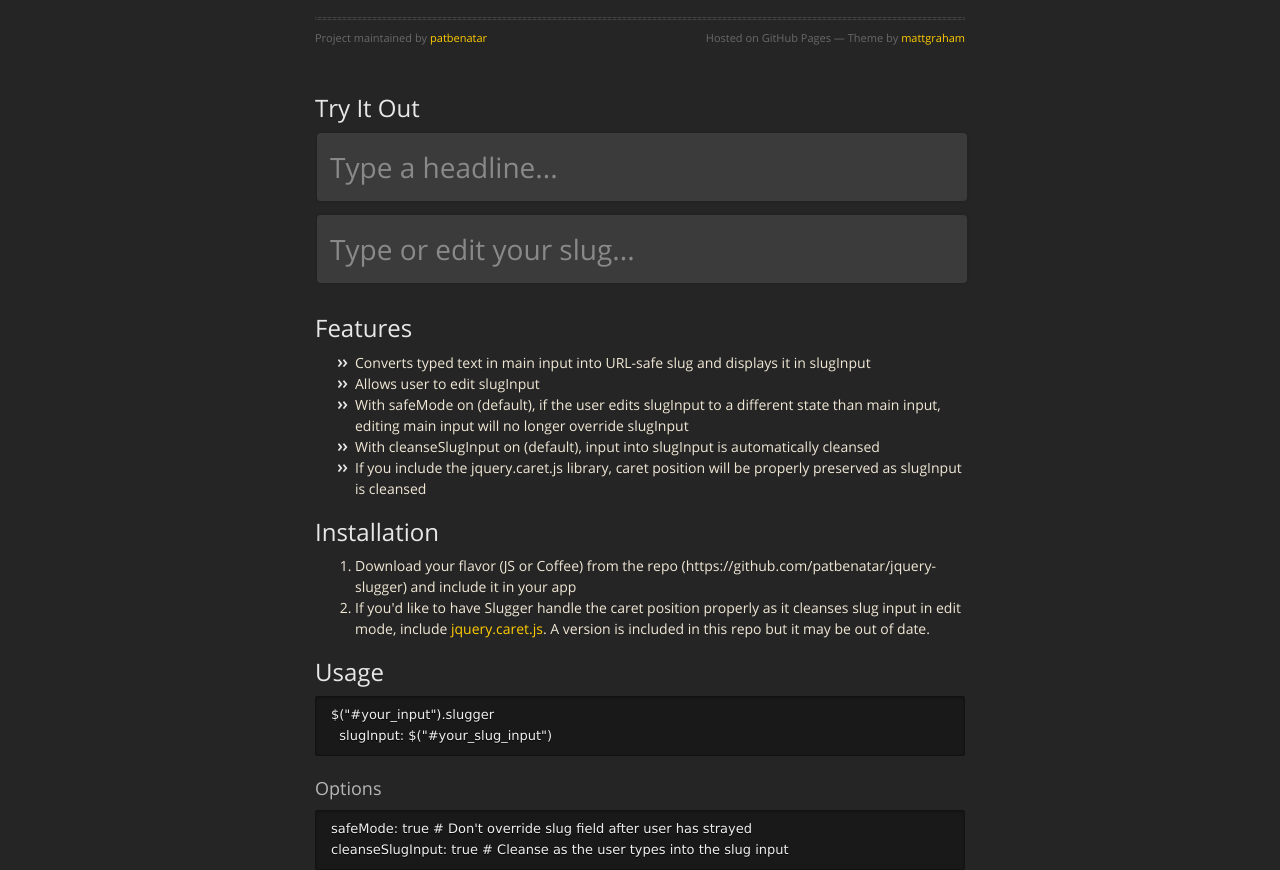
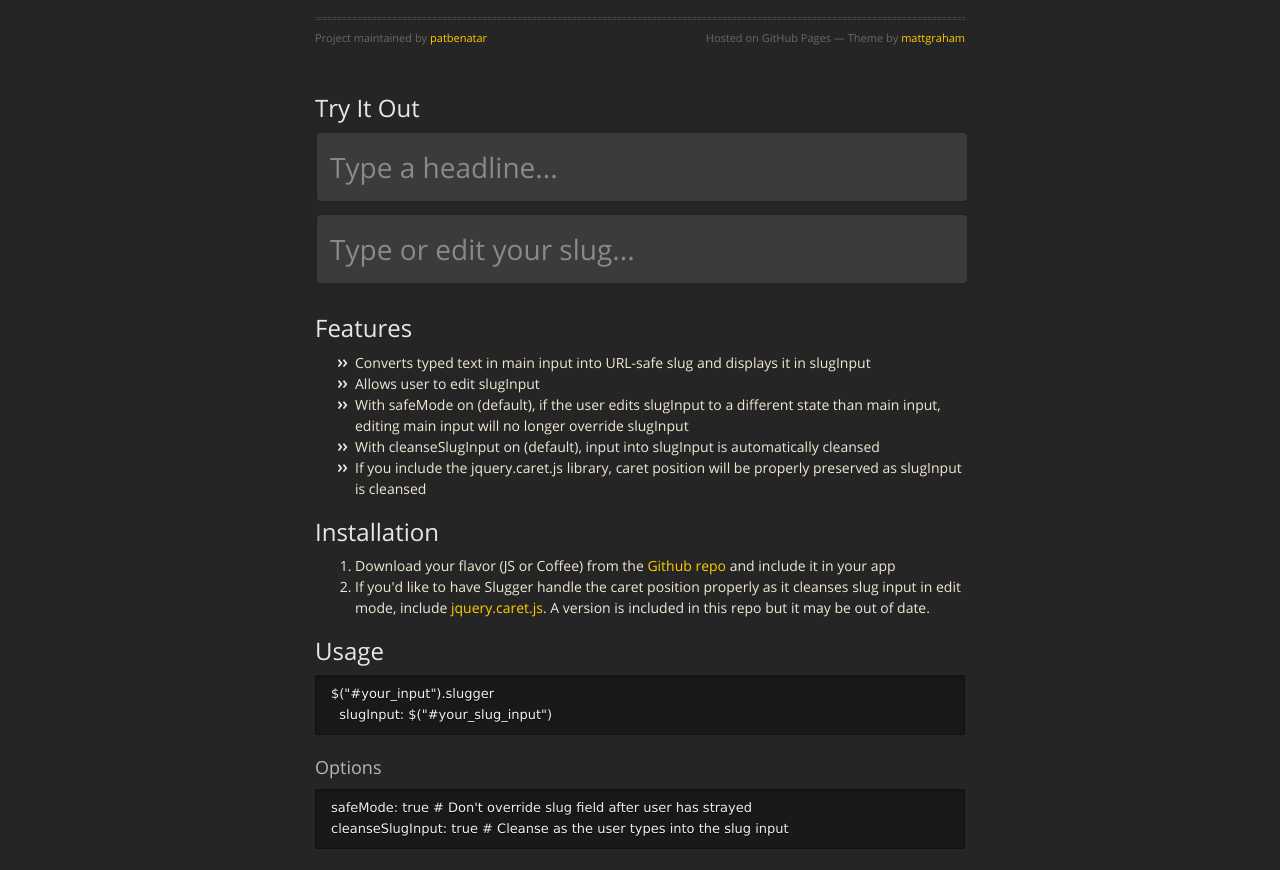
Before and after one commit to patbenatar/jquery-slugger, a plain HTML site: page index.html in a window 1280 px wide. Shown: the part 230-1100 px from the top of the page. Drawn offline with nearby package versions, Linux system fonts and the light colour scheme.

Commit message:
Links to repo

```diff
--- a/index.html
+++ b/index.html
@@ -59,7 +59,7 @@
 
         <h2>Installation</h2>
         <ol>
-          <li>Download your flavor (JS or Coffee) from the repo (https://github.com/patbenatar/jquery-slugger) and include it in your app</li>
+          <li>Download your flavor (JS or Coffee) from the <a href="https://github.com/patbenatar/jquery-slugger">Github repo</a> and include it in your app</li>
           <li>If you'd like to have Slugger handle the caret position properly as it cleanses slug input in edit mode, include <a href="https://github.com/DrPheltRight/jquery-caret">jquery.caret.js</a>. A version is included in this repo but it may be out of date.</li>
         </ol>
 
```
